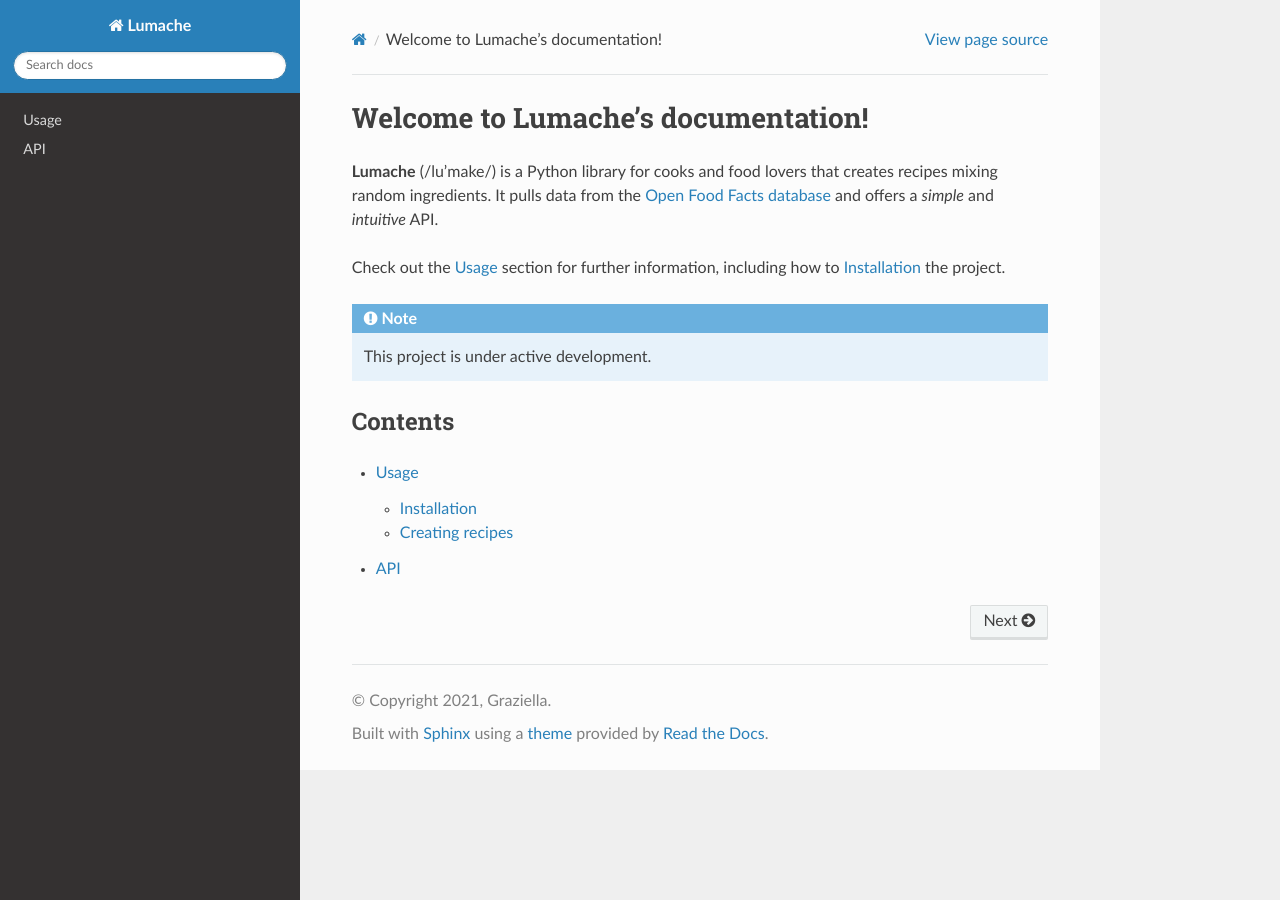
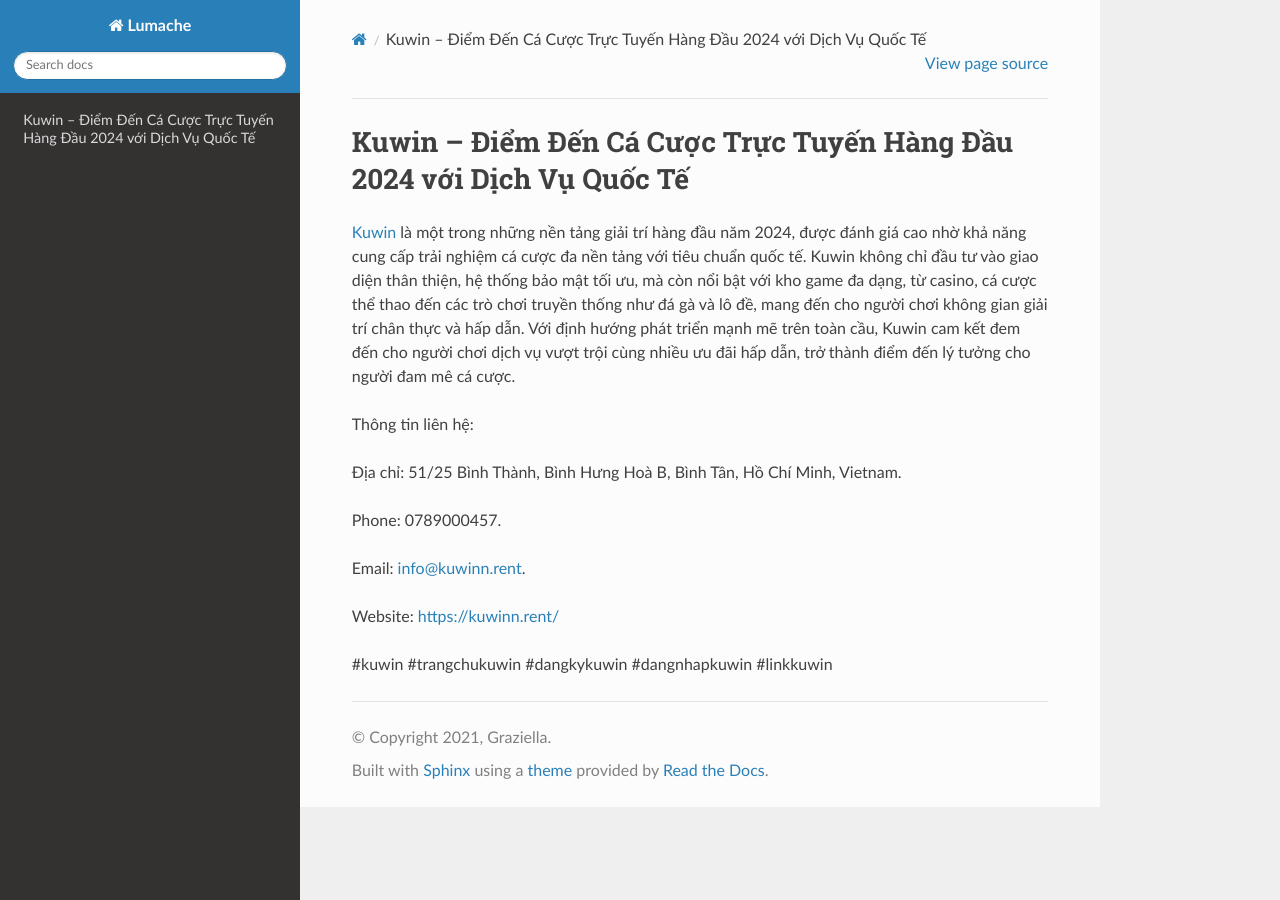
Before and after one commit to p8ebermouc/kuwinnrent, a Sphinx documentation site: the page built from docs/source/index.rst, in a window 1280 px wide. Built offline with Sphinx 7.4.7 and the Read the Docs theme 3.1.0, drawn with Linux system fonts in a browser that asks for light colours.

Commit message:
Update index.rst

```diff
--- a/docs/source/index.rst
+++ b/docs/source/index.rst
@@ -1,22 +1,16 @@
-Welcome to Lumache's documentation!
+Kuwin – Điểm Đến Cá Cược Trực Tuyến Hàng Đầu 2024 với Dịch Vụ Quốc Tế
 ===================================
 
-**Lumache** (/lu'make/) is a Python library for cooks and food lovers
-that creates recipes mixing random ingredients.
-It pulls data from the `Open Food Facts database <https://world.openfoodfacts.org/>`_
-and offers a *simple* and *intuitive* API.
+`Kuwin <https://kuwinn.rent/>`_ là một trong những nền tảng giải trí hàng đầu năm 2024, được đánh giá cao nhờ khả năng cung cấp trải nghiệm cá cược đa nền tảng với tiêu chuẩn quốc tế. Kuwin không chỉ đầu tư vào giao diện thân thiện, hệ thống bảo mật tối ưu, mà còn nổi bật với kho game đa dạng, từ casino, cá cược thể thao đến các trò chơi truyền thống như đá gà và lô đề, mang đến cho người chơi không gian giải trí chân thực và hấp dẫn. Với định hướng phát triển mạnh mẽ trên toàn cầu, Kuwin cam kết đem đến cho người chơi dịch vụ vượt trội cùng nhiều ưu đãi hấp dẫn, trở thành điểm đến lý tưởng cho người đam mê cá cược.
 
-Check out the :doc:`usage` section for further information, including
-how to :ref:`installation` the project.
+Thông tin liên hệ:
 
-.. note::
+Địa chỉ: 51/25 Bình Thành, Bình Hưng Hoà B, Bình Tân, Hồ Chí Minh, Vietnam.
 
-   This project is under active development.
+Phone: 0789000457.
 
-Contents
---------
+Email: info@kuwinn.rent.
 
-.. toctree::
+Website: https://kuwinn.rent/
 
-   usage
-   api
+#kuwin #trangchukuwin #dangkykuwin #dangnhapkuwin #linkkuwin
```
